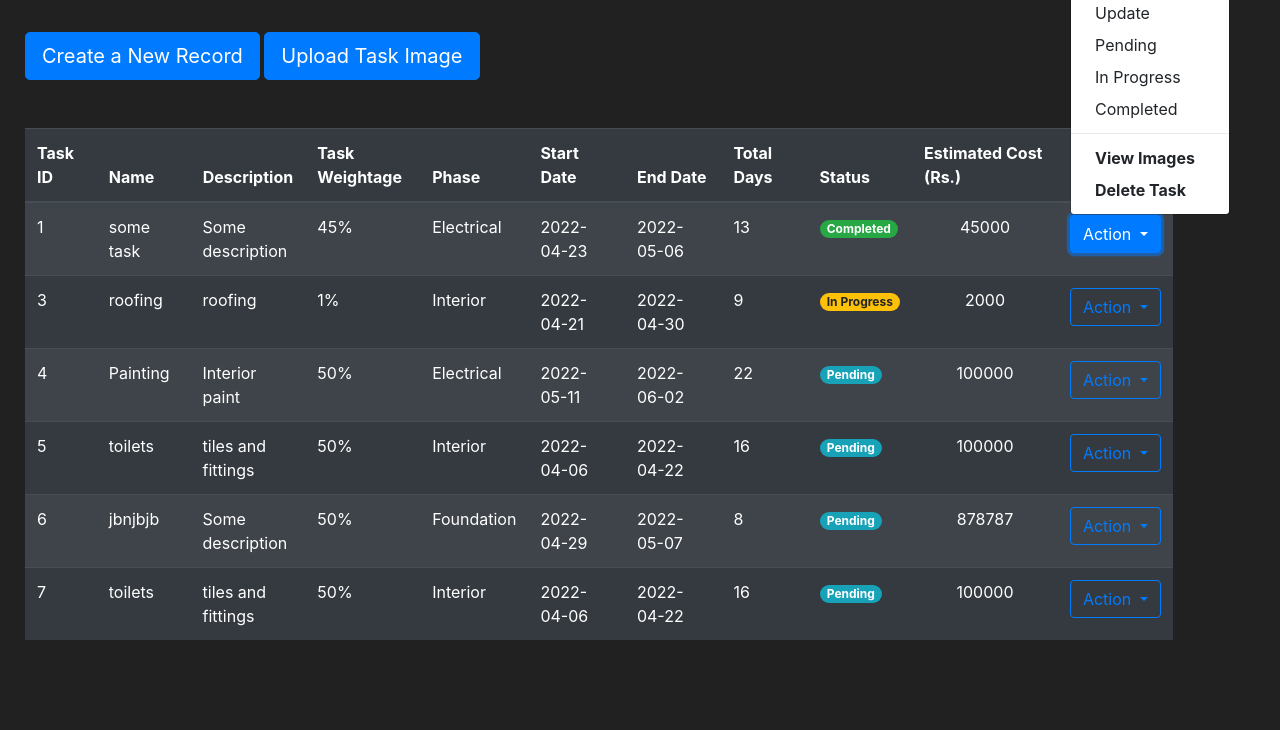
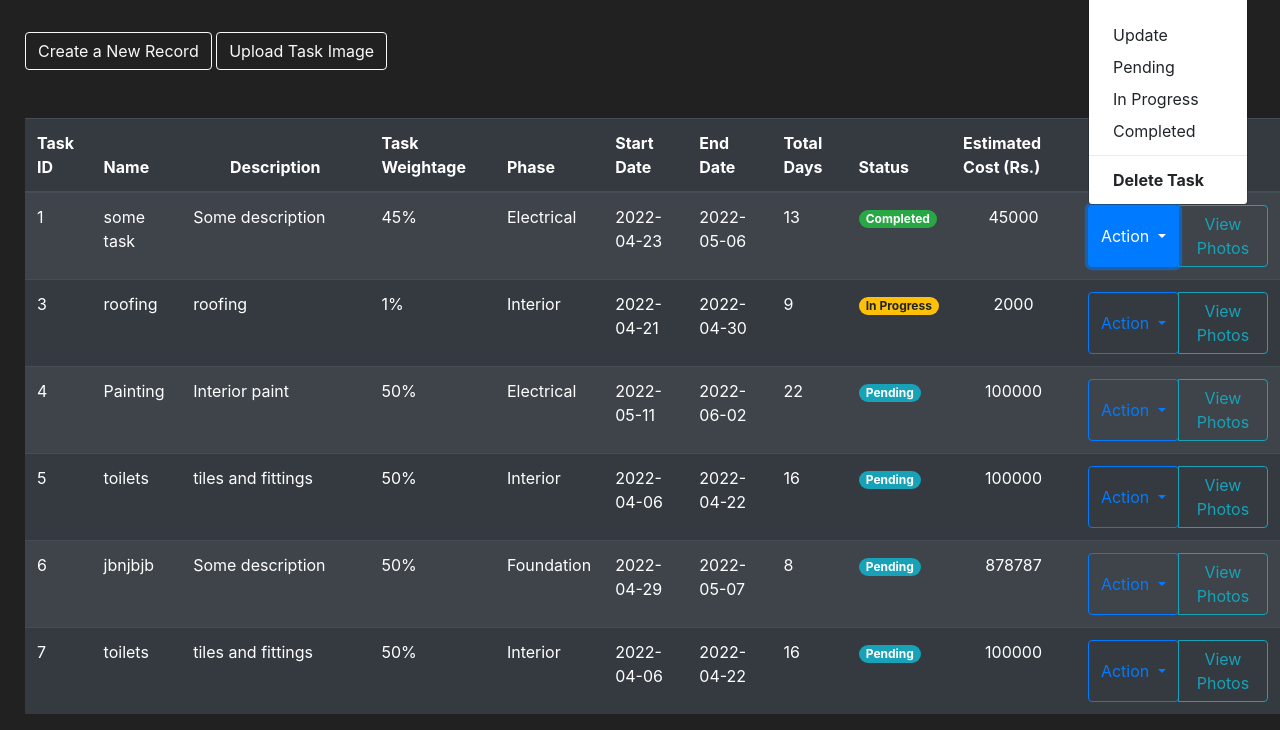
Before and after one commit to saadousman/Constructify_v1.0, a Flask app: page /Tasks in a window 1280 px wide, after a click on "Action". Shown: the part 404-1134 px from the top of the page. Before the commit the page ends 1044 px from the top, so only its background shows below. Run offline with Flask 2, Linux system fonts and the light colour scheme; a user stored in the database is signed in; data comes from the database, SQL or seed files in the repository; both versions use the stored data as it was after the commit; some libraries are stand-ins or nearby versions.

```diff
--- a/construct/templates/Tasks.html
+++ b/construct/templates/Tasks.html
@@ -55,13 +55,13 @@ Task Management
 
 
 <div class="row" style="margin-top:20px;margin-left:10px">
-    <div class="col-11">
+    <div class="col-12">
 
         <br>
-        <button type="button" class="btn btn-primary btn-lg" data-toggle="modal" data-target="#TaskModal"
+        <button type="button" class="btn btn-outline-light" data-toggle="modal" data-target="#TaskModal"
             data-whatever="@mdo">Create a New Record</button>
 
-            <button type="button" class="btn btn-primary btn-lg" data-toggle="modal" data-target="#ImageUploadModal"
+            <button type="button" class="btn btn-outline-light" data-toggle="modal" data-target="#ImageUploadModal"
             data-whatever="@mdo">Upload Task Image</button>
         <br><br><br>
 
@@ -75,7 +75,7 @@ Task Management
                     <!-- Your Columns HERE -->
                     <th scope="col">Task ID</th>
                     <th scope="col">Name</th>
-                    <th width="10% scope=" col">
+                    <th width="15% scope=" col">
                         <center>Description</center>
                     </th>
                     <th width="10% scope=" col">Task Weightage</th>
@@ -127,6 +127,7 @@ Task Management
                     <td>
 
                         <div class="btn-group">
+
                             <button type="button" class="btn btn-outline-primary dropdown-toggle" data-toggle="dropdown"
                                 aria-haspopup="true" aria-expanded="false">
                                 Action
@@ -141,10 +142,11 @@ Task Management
                                 <a class="dropdown-item" href="{{url_for('TaskCompleted',id=task.id)}}">Completed</a>
                                 <div class="dropdown-divider"></div>
 
-                                <a class="dropdown-item" href="{{url_for('ImageGallery',id=task.id)}}"><strong>View Images</strong></a>
-                                <a class="dropdown-item" href="{{url_for('deleteTask',id=task.id)}}"><strong>Delete
-                                        Task</strong></a>
+
+                                <a class="dropdown-item" href="{{url_for('deleteTask',id=task.id)}}"><strong>Delete Task</strong></a>
                             </div>
+
+                                <a class="btn btn-outline-info" href="{{url_for('ImageGallery',id=task.id)}}" role="button" target="_blank">View Photos</a>
                         </div>
 
 
```
Also changed, not shown: construct/email_send.py (+15 -8 lines), construct/templates/ImageGallery.html (+16 -3 lines), construct/templates/ImageGallerycopy.html (added, +47 -0 lines), construct/construct.db, construct/static/uploads/2022-04-04_17_18_50-routes.py_-_Constructify_v1.0_-_Visual_Studio_Code.png (added).
